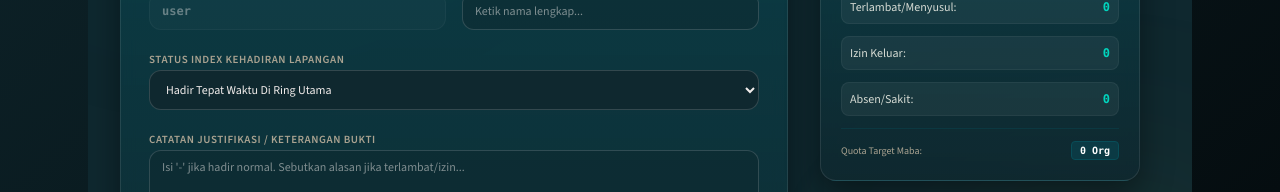
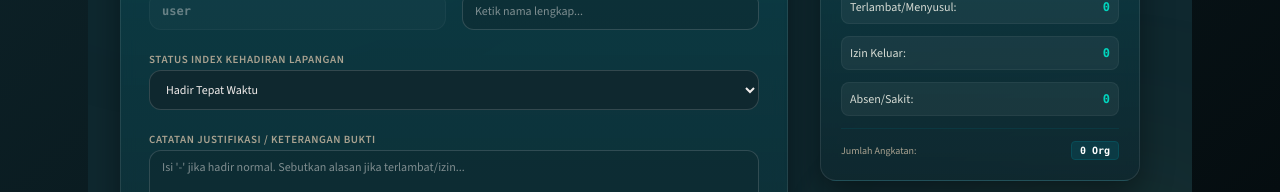
Before and after one commit to ishimafiitb26/is-2026, a Next.js app: page /attendance in a window 1280 px wide. Shown: the part 608-800 px from the top of the page. Built offline with nearby package versions, Linux system fonts and the light colour scheme; no server answers; the database is empty; sample sign-in values are in the browser's storage.

Commit message:
updated attendance

```diff
--- a/src/app/attendance/page.tsx
+++ b/src/app/attendance/page.tsx
@@ -377,10 +377,10 @@ export default function AttendancePage() {
                 <label className="block space-y-1">
                   <span className="text-[10px] sm:text-[11px] uppercase tracking-wider text-[#aaa391] font-semibold">Status Index Kehadiran Lapangan</span>
                   <select value={statusDDayAwal} onChange={(e) => setStatusDDayAwal(e.target.value)} disabled={isGateClosed} className="w-full rounded-xl border border-white/15 bg-[#0F282F] px-3 py-2.5 text-[11px] sm:text-xs text-[#F2EDEC] outline-none focus:border-[#D5C757] cursor-pointer font-medium text-ellipsis overflow-hidden">
-                    <option value="hadir">Hadir Tepat Waktu Di Ring Utama</option>
-                    <option value="menyusul">Hadir Menyusul / Mengalami Keterlambatan</option>
-                    <option value="meninggalkan">Izin Meninggalkan Sesi Sebelum Selesai</option>
-                    <option value="tidak hadir">Absen Absolut / Berhalangan Tetap</option>
+                    <option value="hadir">Hadir Tepat Waktu</option>
+                    <option value="menyusul">Hadir Menyusul</option>
+                    <option value="meninggalkan">Izin Meninggalkan</option>
+                    <option value="tidak hadir">Tidak Hadir</option>
                   </select>
                 </label>
 
@@ -393,7 +393,7 @@ export default function AttendancePage() {
                 <div className="bg-black/20 p-4 rounded-xl border border-[#CE4A2D]/30 space-y-1.5 shadow-inner w-full min-w-0">
                   <label className="text-[10px] sm:text-xs text-[#CE4A2D] font-bold uppercase tracking-wider flex items-start sm:items-center gap-1.5 break-words whitespace-normal leading-snug">
                     <span className="w-1.5 h-1.5 sm:w-2 sm:h-2 rounded-full bg-[#CE4A2D] shrink-0 mt-1 sm:mt-0" />
-                    <span>🖼️ Bukti Dokumentasi Fisik (MUTLAK WAJIB DIISI)</span>
+                    <span>🖼️ Bukti Dokumentasi (WAJIB DIISI)</span>
                   </label>
                   <p className="text-[9px] sm:text-[10px] text-[#aaa391] font-medium break-words whitespace-normal leading-relaxed">Form absensi akan ditolak sistem jika belum melampirkan foto dokumentasi diri di lokasi kegiatan atau scan surat izin resmi!</p>
 
@@ -411,7 +411,7 @@ export default function AttendancePage() {
               <div className="border-b border-[#084D58]/30 pb-3 flex items-center justify-between gap-3">
                 <div className="min-w-0">
                   <h2 className="font-heading text-xl sm:text-2xl tracking-wide text-[#F2EDEC] truncate">Form Absensi Check-Out & Evaluasi</h2>
-                  <p className="text-[10px] sm:text-[11px] text-[#aaa391] mt-0.5 break-words whitespace-normal">Sesi konfirmasi kepulangan aman dan pengisian lembar umpan balik maba harian.</p>
+                  <p className="text-[10px] sm:text-[11px] text-[#aaa391] mt-0.5 break-words whitespace-normal">Sesi konfirmasi kepulangan aman dan pengisian lembar umpan balik harian.</p>
                 </div>
                 <div className="h-8 w-8 sm:h-9 sm:w-9 shrink-0 rounded-xl bg-[#084D58]/30 border border-[#084D58]/60 flex items-center justify-center text-[#D5C757]">
                   🏁
@@ -425,7 +425,7 @@ export default function AttendancePage() {
                     <input type="text" value={studentNIM} disabled className="w-full min-w-0 rounded-xl border border-white/10 bg-white/5 px-3 py-2.5 text-[11px] sm:text-xs text-white font-mono font-bold opacity-40 outline-none" />
                   </label>
                   <label className="block space-y-1 min-w-0">
-                    <span className="text-[10px] sm:text-[11px] uppercase tracking-wider text-[#D5C757] font-semibold">Nama Sesuai Berkas</span>
+                    <span className="text-[10px] sm:text-[11px] uppercase tracking-wider text-[#D5C757] font-semibold">Nama Lengkap</span>
                     <input type="text" value={fullName} onChange={(e) => setFullName(e.target.value)} disabled={isGateClosed} placeholder="Masukkan nama lengkap maba..." className="w-full min-w-0 rounded-xl border border-white/15 bg-[#0F282F]/50 px-3 py-2.5 text-[11px] sm:text-xs text-white outline-none focus:border-[#D5C757]" required />
                   </label>
                 </div>
@@ -433,8 +433,8 @@ export default function AttendancePage() {
                 <label className="block space-y-1">
                   <span className="text-[10px] sm:text-[11px] uppercase tracking-wider text-[#aaa391] font-semibold">Status Konfirmasi Checkout</span>
                   <select value={statusDDayAkhir} onChange={(e) => setStatusDDayAkhir(e.target.value)} disabled={isGateClosed} className="w-full rounded-xl border border-white/15 bg-[#0F282F] px-3 py-2.5 text-[11px] sm:text-xs text-white outline-none cursor-pointer text-ellipsis overflow-hidden">
-                    <option value="hadir">Tuntas Mengikuti Seluruh Rangkaian Acara Hari Ini</option>
-                    <option value="tidak hadir">Meninggalkan Sesi Lebih Awal Karena Hal Darurat</option>
+                    <option value="hadir">Mengikuti Seluruh Rangkaian Acara Hari Ini</option>
+                    <option value="tidak hadir">Izin Meninggalkan Sesi Lebih Awal</option>
                   </select>
                 </label>
 
@@ -457,7 +457,7 @@ export default function AttendancePage() {
               <div className="border-b border-[#084D58]/30 pb-3 flex items-center justify-between gap-3">
                 <div className="min-w-0">
                   <h2 className="font-heading text-xl sm:text-2xl tracking-wide text-[#F2EDEC] truncate">Form Kesiapan & Skrining Riwayat Medis</h2>
-                  <p className="text-[10px] sm:text-[11px] text-[#aaa391] mt-0.5 break-words whitespace-normal">Lembar pelaporan riwayat kondisi fisik vital untuk pemetaan logistik tim medis lapangan.</p>
+                  <p className="text-[10px] sm:text-[11px] text-[#aaa391] mt-0.5 break-words whitespace-normal">Lembar pelaporan riwayat kondisi fisik</p>
                 </div>
                 <div className="h-8 w-8 sm:h-9 sm:w-9 shrink-0 rounded-xl bg-[#084D58]/30 border border-[#084D58]/60 flex items-center justify-center text-[#D5C757]">
                   📅
@@ -471,18 +471,18 @@ export default function AttendancePage() {
                     <input type="text" value={studentNIM} disabled className="w-full min-w-0 rounded-xl border border-white/10 bg-white/5 px-3 py-2.5 text-[11px] sm:text-xs text-white font-mono font-bold opacity-40 outline-none" />
                   </label>
                   <label className="block space-y-1 min-w-0">
-                    <span className="text-[10px] sm:text-[11px] uppercase tracking-wider text-[#D5C757] font-semibold">Nama Lengkap Sesuai Berkas</span>
+                    <span className="text-[10px] sm:text-[11px] uppercase tracking-wider text-[#D5C757] font-semibold">Nama Lengkap</span>
                     <input type="text" value={fullName} onChange={(e) => setFullName(e.target.value)} disabled={isGateClosed} placeholder="Masukkan nama lengkap..." className="w-full min-w-0 rounded-xl border border-white/15 bg-[#0F282F]/40 px-3 py-2.5 text-[11px] sm:text-xs text-white outline-none focus:border-[#D5C757]" required />
                   </label>
                 </div>
 
                 <label className="block space-y-1">
-                  <span className="text-[10px] sm:text-[11px] uppercase tracking-wider text-[#aaa391] font-semibold">Estimasi Konfirmasi Kesiapan Hadir</span>
+                  <span className="text-[10px] sm:text-[11px] uppercase tracking-wider text-[#aaa391] font-semibold">Estimasi Konfirmasi Kehadiran</span>
                   <select value={statusH1} onChange={(e) => setStatusH1(e.target.value)} disabled={isGateClosed} className="w-full rounded-xl border border-white/15 bg-[#0F282F] px-3 py-2.5 text-[11px] sm:text-xs text-white outline-none cursor-pointer text-ellipsis overflow-hidden">
-                    <option value="hadir tepat waktu">Hadir Tepat Waktu Sesuai Instruksi Pagi</option>
-                    <option value="hadir menyusul">Hadir Menyusul (Tabrakan Jadwal Akademik)</option>
-                    <option value="izin meninggalkan">Izin Meninggalkan Lapangan Lebih Cepat</option>
-                    <option value="tidak hadir">Mutlak Berhalangan Hadir (Sakit Keras/Izin)</option>
+                    <option value="hadir tepat waktu">Hadir Tepat Waktu</option>
+                    <option value="hadir menyusul">Hadir Menyusul</option>
+                    <option value="izin meninggalkan">Izin Meninggalkan</option>
+                    <option value="tidak hadir">Tidak Hadir</option>
                   </select>
                 </label>
 
@@ -491,16 +491,16 @@ export default function AttendancePage() {
                   <div className="space-y-1">
                     <h3 className="text-[11px] sm:text-xs font-bold text-[#D5C757] uppercase tracking-wider flex items-start gap-1.5 break-words whitespace-normal">
                       <span className="w-1.5 h-1.5 sm:w-2 sm:h-2 rounded-full bg-[#D5C757] shrink-0 mt-1 sm:mt-0.5" />
-                      <span>Sektor Skrining Medis Lapangan (Pita Putih)</span>
+                      <span>Sektor Skrining Medis Lapangan</span>
                     </h3>
-                    <p className="text-[9px] sm:text-[10px] text-[#aaa391] break-words whitespace-normal leading-relaxed pl-3">Isi kondisi fisik riil Anda demi keselamatan darurat selama di lapangan operasional.</p>
+                    <p className="text-[9px] sm:text-[10px] text-[#aaa391] break-words whitespace-normal leading-relaxed pl-3">Isi kondisi kesehatan anda demi keselamatan darurat selama kegiatan</p>
                   </div>
 
                   <label className="block space-y-1">
-                    <span className="text-[10px] sm:text-[11px] text-[#D7DCD5] font-medium">Kondisi Fisik Tubuh Saat Ini?</span>
+                    <span className="text-[10px] sm:text-[11px] text-[#D7DCD5] font-medium">Kondisi Tubuh Saat Ini?</span>
                     <select value={condition} onChange={(e) => setCondition(e.target.value)} disabled={isGateClosed} className="w-full rounded-xl border border-white/15 bg-[#0F282F] px-3 py-2.5 text-[11px] sm:text-xs text-white outline-none focus:border-[#D5C757] cursor-pointer text-ellipsis overflow-hidden">
-                      <option value="Tidak sakit">Sehat Walafiat & Bugar Tubuh</option>
-                      <option value="Sedang sakit">Sedang Sakit / Kurang Sehat / Ada Riwayat Kronis</option>
+                      <option value="Tidak sakit">Sehat</option>
+                      <option value="Sedang sakit">Sedang Sakit</option>
                     </select>
                   </label>
 
@@ -513,7 +513,7 @@ export default function AttendancePage() {
                           <input type="text" value={illnessName} onChange={(e) => setIllnessName(e.target.value)} disabled={isGateClosed} placeholder="Asma, Vertigo, Mag Akut..." className="w-full min-w-0 rounded-xl border border-white/15 bg-black/20 px-3 py-2 text-[11px] sm:text-xs text-white outline-none focus:border-[#D5C757]" required />
                         </label>
                         <label className="block space-y-1 min-w-0">
-                          <span className="text-[9px] sm:text-[10px] text-[#D5C757] uppercase font-bold">Gejala Fisik Dirasakan?</span>
+                          <span className="text-[9px] sm:text-[10px] text-[#D5C757] uppercase font-bold">Gejala yang dialami?</span>
                           <input type="text" value={symptoms} onChange={(e) => setSymptoms(e.target.value)} disabled={isGateClosed} placeholder="Nafas pendek, pusing, mual..." className="w-full min-w-0 rounded-xl border border-white/15 bg-black/20 px-3 py-2 text-[11px] sm:text-xs text-white outline-none focus:border-[#D5C757]" required />
                         </label>
                       </div>
@@ -567,15 +567,15 @@ export default function AttendancePage() {
               )}
               {activeTab === "h1" && (
                 <>
-                  <div className="flex justify-between items-center p-2 rounded-lg bg-white/5 border border-white/5 gap-2"><span className="truncate">Estimasi Tepat:</span><span className="text-teal-400 font-bold font-mono shrink-0">{filteredH1Metrics.tepatWaktu}</span></div>
+                  <div className="flex justify-between items-center p-2 rounded-lg bg-white/5 border border-white/5 gap-2"><span className="truncate">Hadir Tepat Waktu:</span><span className="text-teal-400 font-bold font-mono shrink-0">{filteredH1Metrics.tepatWaktu}</span></div>
                   <div className="flex justify-between items-center p-2 rounded-lg bg-white/5 border border-white/5 gap-2"><span className="truncate">Hadir Menyusul:</span><span className="text-teal-400 font-bold font-mono shrink-0">{filteredH1Metrics.menyusul}</span></div>
-                  <div className="flex justify-between items-center p-2 rounded-lg bg-white/5 border border-white/5 gap-2"><span className="truncate">Izin Sesi:</span><span className="text-teal-400 font-bold font-mono shrink-0">{filteredH1Metrics.izin}</span></div>
-                  <div className="flex justify-between items-center p-2 rounded-lg bg-white/5 border border-white/5 gap-2"><span className="truncate">Absen Besok:</span><span className="text-teal-400 font-bold font-mono shrink-0">{filteredH1Metrics.tidakHadir}</span></div>
+                  <div className="flex justify-between items-center p-2 rounded-lg bg-white/5 border border-white/5 gap-2"><span className="truncate">Izin Meninggalkan:</span><span className="text-teal-400 font-bold font-mono shrink-0">{filteredH1Metrics.izin}</span></div>
+                  <div className="flex justify-between items-center p-2 rounded-lg bg-white/5 border border-white/5 gap-2"><span className="truncate">Tidak Hadir:</span><span className="text-teal-400 font-bold font-mono shrink-0">{filteredH1Metrics.tidakHadir}</span></div>
                 </>
               )}
 
               <div className="pt-3 text-[9px] sm:text-[10px] text-[#aaa391] border-t border-[#084D58]/40 flex justify-between items-center gap-2">
-                <span className="truncate">Quota Target Maba:</span>
+                <span className="truncate">Jumlah Angkatan:</span>
                 <span className="font-mono font-bold text-white bg-[#084D58]/50 px-2 py-0.5 rounded border border-[#084D58] shrink-0">{expectedParticipants} Org</span>
               </div>
             </div>
```
